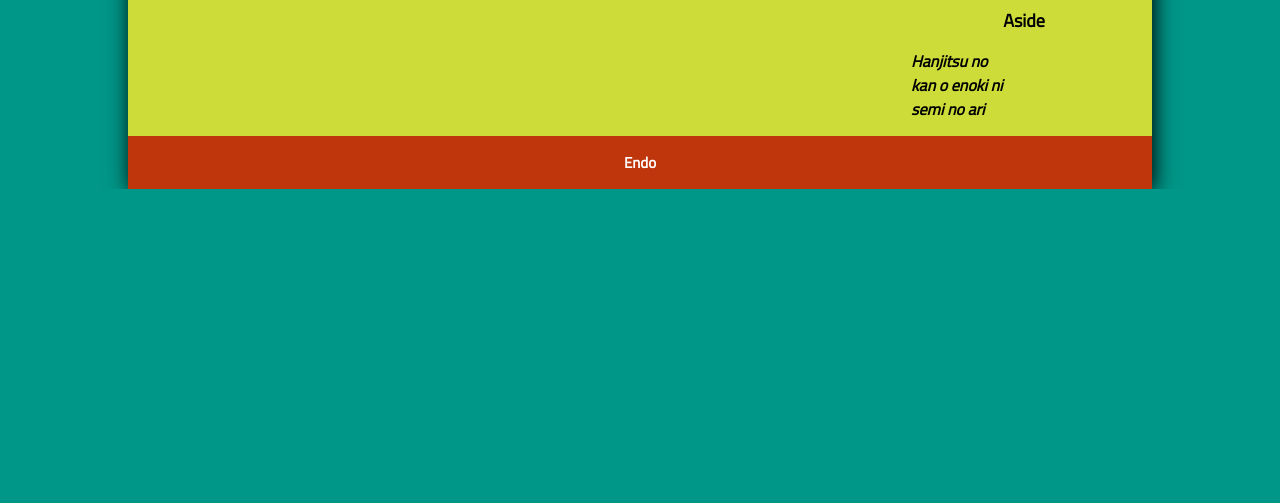
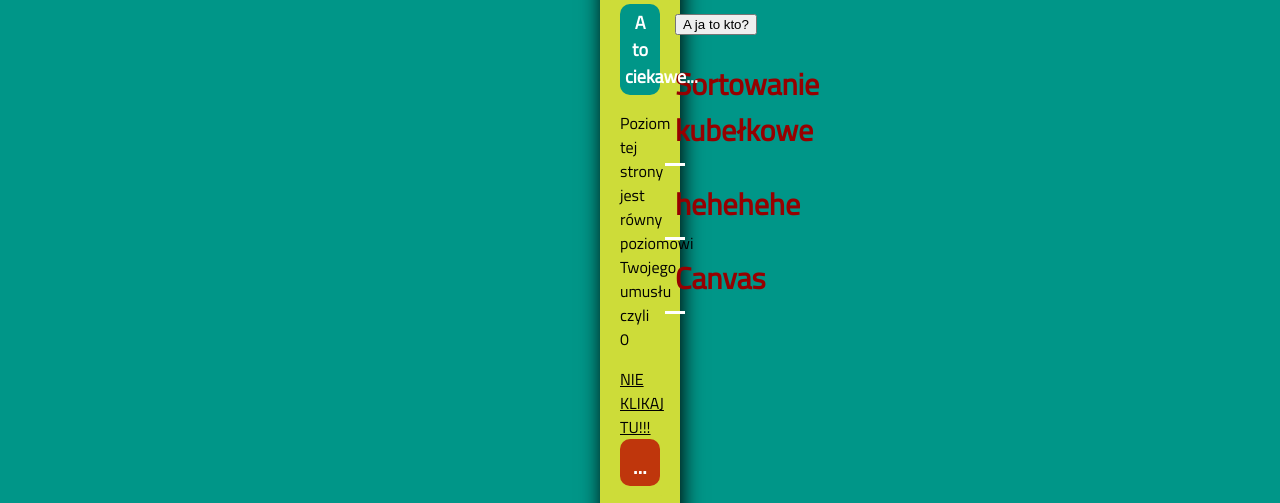
Before and after one commit to Niksior/chomik, a plain HTML site: page index.html in a window 1280 px wide. Shown: the part 676-1179 px from the top of the page. Before the commit the page ends 865 px from the top, so only its background shows below. Drawn offline with nearby package versions, Linux system fonts and the light colour scheme.

Commit message:
Update styl.css

```diff
--- a/styl.css
+++ b/styl.css
@@ -2,7 +2,7 @@
 body {
 	font-family: 'Titillium Web', sans-serif;
 	margin: 0px auto;
-	max-width: 80%;
+	max-width: 80px;
 	background-color: #009688;
 	box-shadow: 2px 2px 20px #000000;
 	background-position: center center;
```
